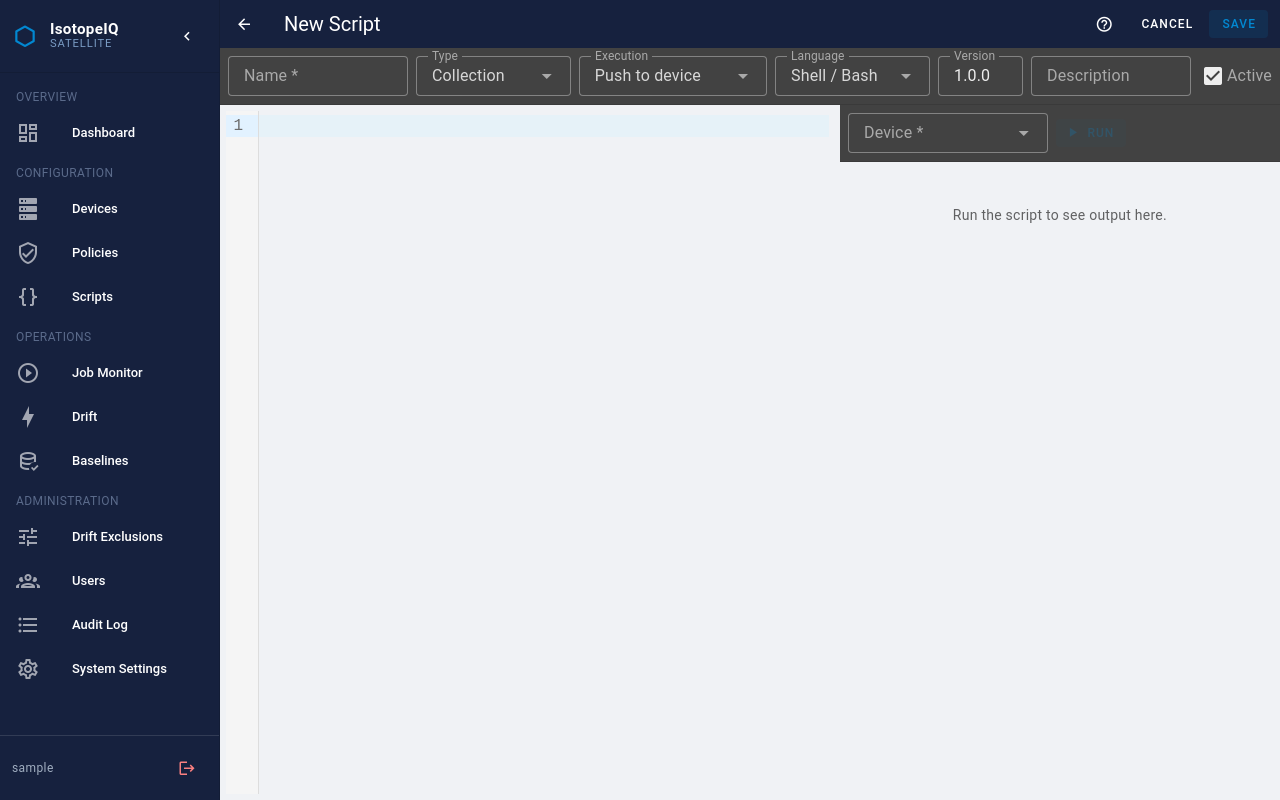
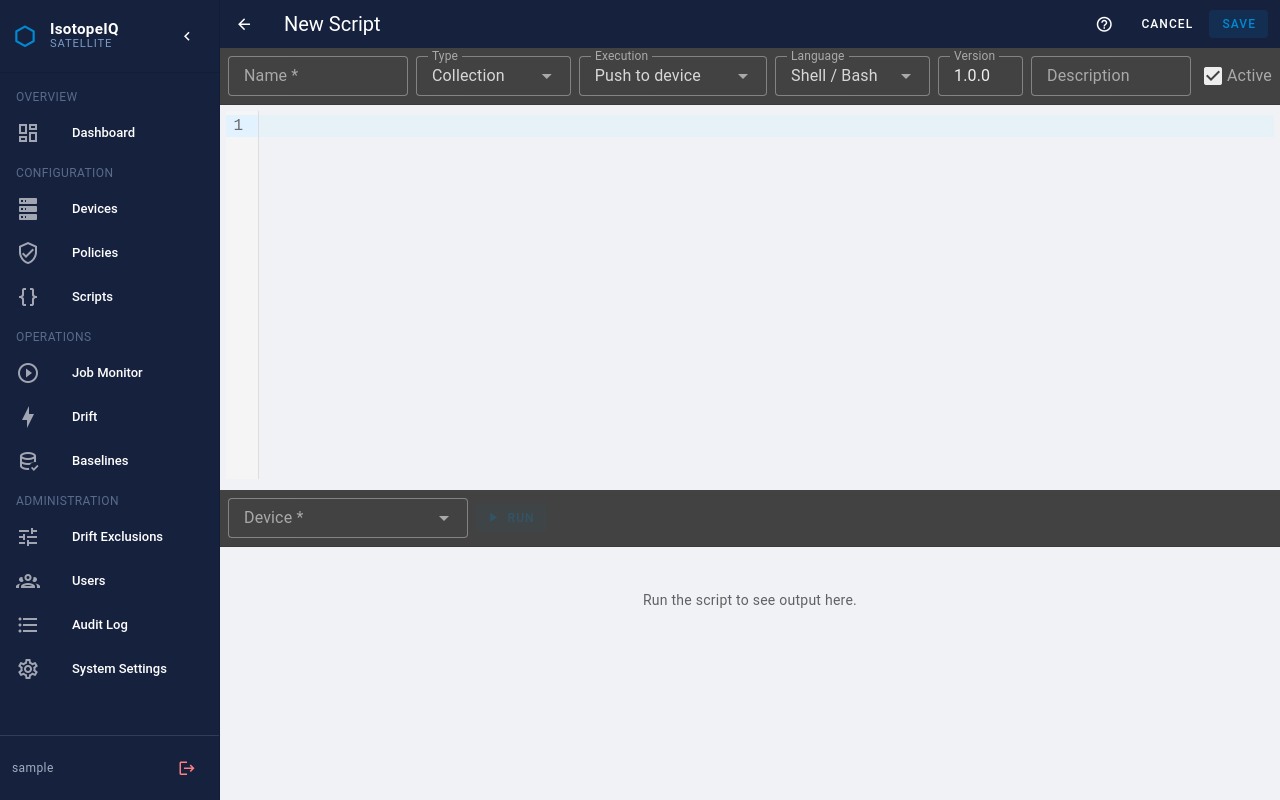
Before and after one commit to SeraVault/isotopeiq-satellite, a Vue app in the folder frontend/: page /scripts/new in a window 1280 px wide. Built offline with nearby package versions, Linux system fonts and the light colour scheme; no server answers; sample sign-in values are in the browser's storage.

Commit message:
Improvements to script editor

```diff
--- a/frontend/src/views/ScriptEditorView.vue
+++ b/frontend/src/views/ScriptEditorView.vue
@@ -107,10 +107,10 @@
     </v-sheet>
 
     <!-- ── Workspace (fills remaining height) ────────────────────────────── -->
-    <div class="d-flex flex-row flex-grow-1" style="min-height:0;overflow:hidden">
+    <div class="d-flex flex-column flex-grow-1" style="min-height:0;overflow:hidden">
 
-      <!-- Code editor pane -->
-      <div class="d-flex flex-column" :style="{ width: editorWidthPct + '%' }" style="min-width:0;overflow:hidden;padding:6px">
+      <!-- Code editor pane — explicit px height so resize works regardless of ancestor height -->
+      <div class="d-flex flex-column flex-shrink-0" :style="{ height: editorHeightPx + 'px' }" style="min-height:80px;overflow:hidden;padding:6px">
         <CodeEditor v-model="form.content" :language="form.language" style="height:100%" />
       </div>
 
@@ -118,10 +118,10 @@
       <div class="sev-resizer" @mousedown="startResize" />
 
       <!-- Output / test pane -->
-      <div class="d-flex flex-column flex-grow-1" style="min-width:0;overflow:hidden">
+      <div class="d-flex flex-column flex-grow-1" style="min-height:80px;overflow:hidden">
 
-        <!-- Run bar -->
-        <v-sheet color="surface-variant" class="d-flex flex-wrap align-center ga-2 pa-2 flex-shrink-0 border-b">
+        <!-- Controls row: device picker + run button + result actions (never grows in height) -->
+        <v-sheet color="surface-variant" class="d-flex align-center flex-wrap ga-2 pa-2 flex-shrink-0 border-b">
           <!-- Device picker — required for push-to-device scripts, optional for satellite scripts that connect to a device -->
           <v-autocomplete
             v-model="test.deviceId"
@@ -134,21 +134,8 @@
             hide-details
             clearable
             :loading="test.devicesLoading"
-            style="min-width:200px;max-width:260px"
+            style="min-width:180px;max-width:240px;flex-shrink:0"
             no-filter
-          />
-          <!-- Input — for server-side scripts that consume previous step output -->
-          <v-textarea
-            v-if="form.run_on === 'server'"
-            v-model="test.stdin"
-            label="Input (previous step output — leave blank if not needed)"
-            density="compact"
-            variant="outlined"
-            hide-details
-            rows="1"
-            auto-grow
-            clearable
-            style="min-width:260px;flex:1"
           />
           <v-btn
             color="primary"
@@ -179,7 +166,22 @@
           >Use as input</v-btn>
         </v-sheet>
 
-        <!-- Output body -->
+        <!-- Stdin row: separate from controls so pasting large output never hides the run button -->
+        <div v-if="form.run_on === 'server'" class="flex-shrink-0 border-b" style="overflow:hidden">
+          <v-textarea
+            v-model="test.stdin"
+            label="Input (previous step output — leave blank if not needed)"
+            density="compact"
+            variant="outlined"
+            hide-details
+            rows="4"
+            clearable
+            class="pa-2"
+            style="font-family:monospace;font-size:.82rem"
+          />
+        </div>
+
+        <!-- Output body — grows to fill remaining space and scrolls independently -->
         <div class="flex-grow-1 overflow-y-auto pa-3" style="min-height:0">
           <div v-if="test.result === null && !test.error && !test.running" class="text-center text-medium-emphasis text-body-2 pt-8">
             Run the script to see output here.
@@ -340,19 +342,19 @@ async function copyOutput() {
 }
 
 // Resizer
-const editorWidthPct = ref(58)
-let resizing = false, resizeStartX = 0, resizeStartPct = 58
+const editorHeightPx = ref(380)
+let resizing = false, resizeStartY = 0, resizeStartPx = 380
 
 function startResize(e) {
   resizing = true
-  resizeStartX = e.clientX
-  resizeStartPct = editorWidthPct.value
+  resizeStartY = e.clientY
+  resizeStartPx = editorHeightPx.value
   document.addEventListener('mousemove', onResizeMove)
   document.addEventListener('mouseup', stopResize)
 }
 function onResizeMove(e) {
   if (!resizing) return
-  editorWidthPct.value = Math.min(80, Math.max(20, resizeStartPct + ((e.clientX - resizeStartX) / window.innerWidth) * 100))
+  editorHeightPx.value = Math.min(window.innerHeight - 220, Math.max(80, resizeStartPx + (e.clientY - resizeStartY)))
 }
 function stopResize() {
   resizing = false
@@ -367,8 +369,8 @@ onBeforeUnmount(() => {
 
 <style scoped>
 .sev-resizer {
-  width: 5px;
+  height: 5px;
   flex-shrink: 0;
-  cursor: col-resize;
+  cursor: row-resize;
 }
 </style>
```
